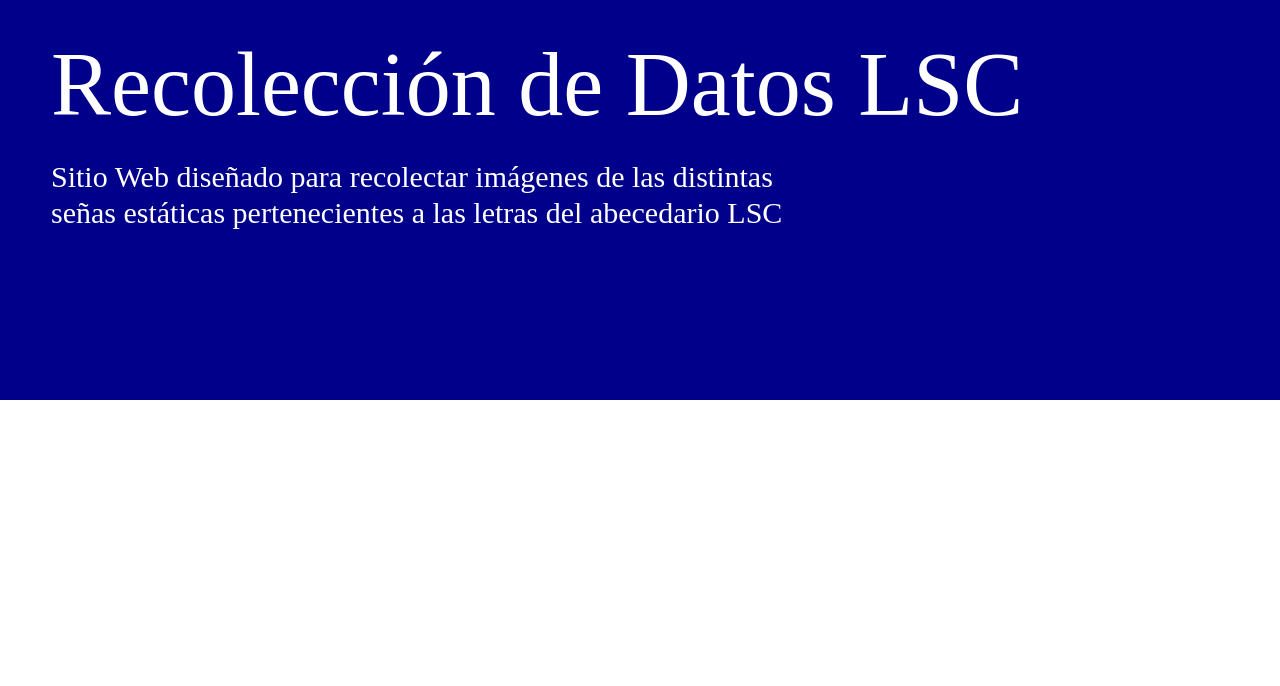
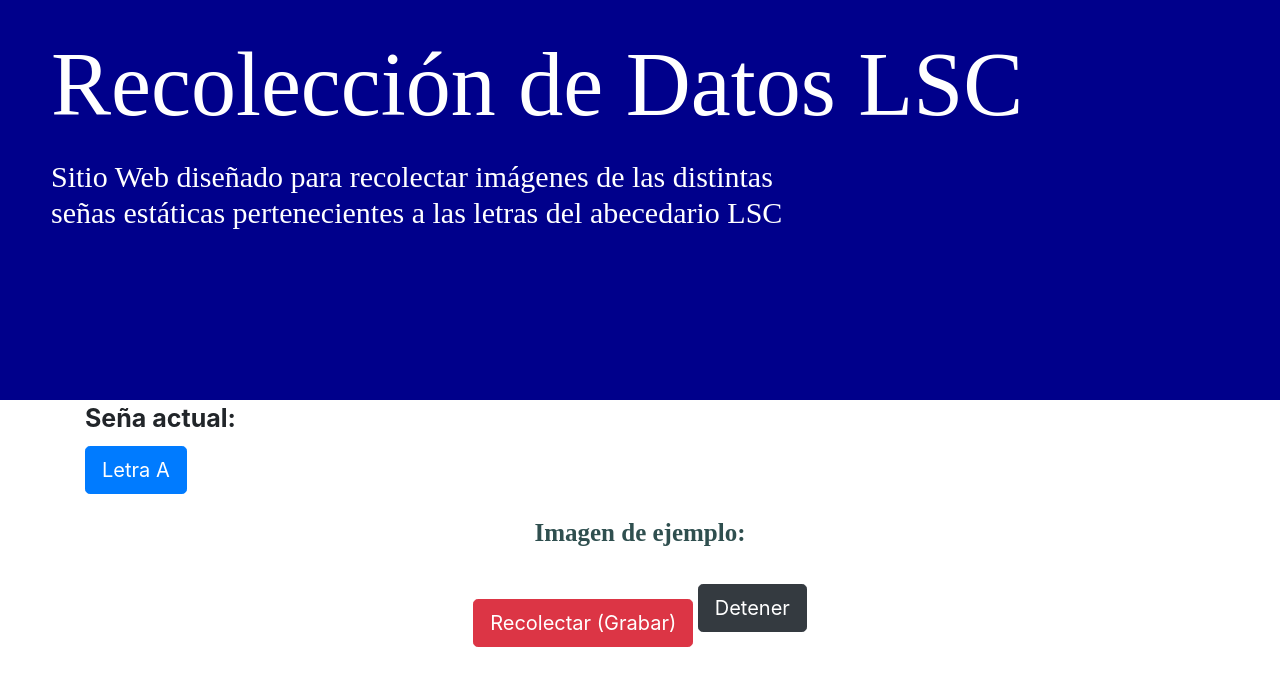
Before and after one commit to Proyecto-LSC/RecoleccionDatos_LSC, a Flask app: page / in a window 1280 px wide. Shown: the top 686 px of the page. Run offline with Flask 2, Linux system fonts and the light colour scheme; some libraries are stand-ins or nearby versions.

Commit message:
Se añadio informacion de la seña actual

```diff
--- a/static/css/estilosRecolectarLSC.css
+++ b/static/css/estilosRecolectarLSC.css
@@ -34,3 +34,10 @@ section{
 	margin-left: 50px;
 	color: white;
 }
+
+.texto-ejemplo{
+	margin-top: 20px;
+	font-family: Bahnschrift;
+	font-size: 25px;
+	color: darkslategray;
+}
--- a/templates/recolectarLSC.html
+++ b/templates/recolectarLSC.html
@@ -18,6 +18,25 @@
 		</div>
 	</section>
 
+    <div class="container">
+		<div class="row">
+		  <div class="col-sm">
+			<div class="text-left">
+				<label style="font-size: 25px;"><b>Seña actual:</b></label></br>
+				<button type="button" class="btn btn-primary btn-lg" id="letra_actual" value="a">Letra A</button>
+			</div>
+			<div class="text-center">
+				<label id="labelImg" class="texto-ejemplo"><b>Imagen de ejemplo:</b></label>
+				<!-- <img src="/static/img/Signs/letraa.jpg" id="mostrarImagen"> -->
+			</div>
+			<div class="text-center">
+				<button type="button" class="btn btn-danger btn-lg" id="record" style="margin-top: 40px; display: inline-block;">Recolectar (Grabar)</button>
+				<button type="button" class="btn btn-dark btn-lg" id="stop" style="margin-top: 10px;">Detener</button>
+			</div>
+          </div>
+        </div>
+    </div>
+
 	<!-- Footer -->
 
 	<!-- Footer -->
```
